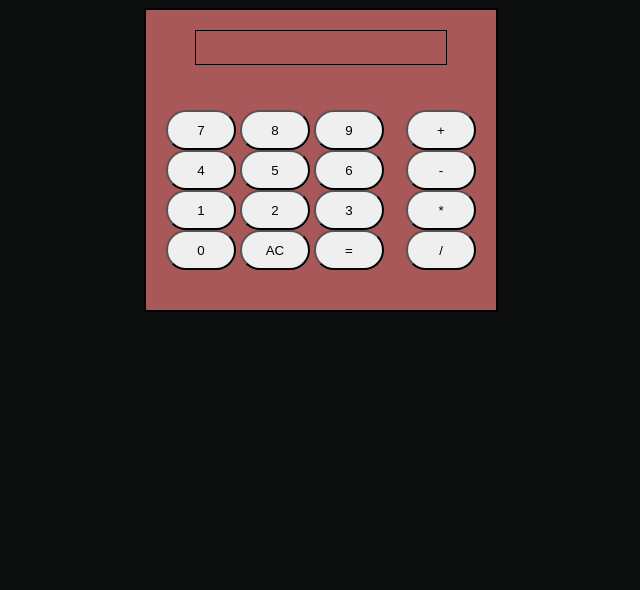
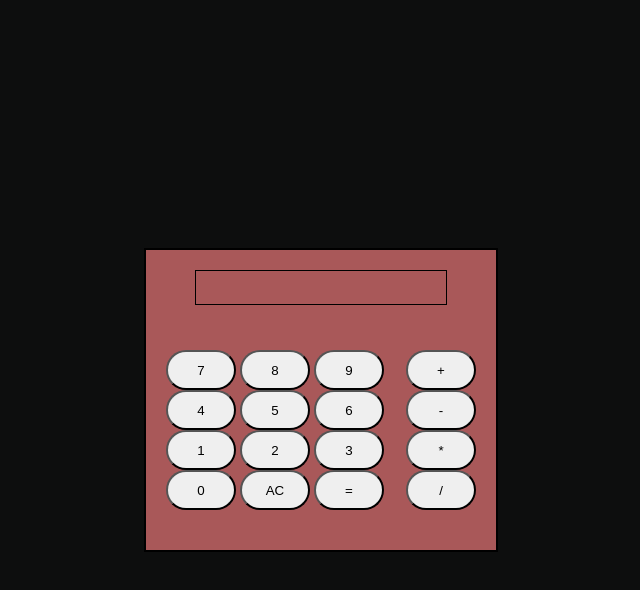
Before and after one commit to PandesalPanpan/calculator, a plain HTML site: page index.html in a window 1280 px wide. Shown: the whole page, without its empty margins (319-959 px from the left). Drawn offline with Linux system fonts and the light colour scheme.

Commit message:
Fix: center vertically the calculator

```diff
--- a/style.css
+++ b/style.css
@@ -1,8 +1,13 @@
 body {
+    margin: 0;
+    height: 100vh;
     display: flex;
     justify-content: center;
+    align-items: center;
     background-color: #0d0e0e;
 }
+
+
 
 .calculator {
     display: flex;
```
